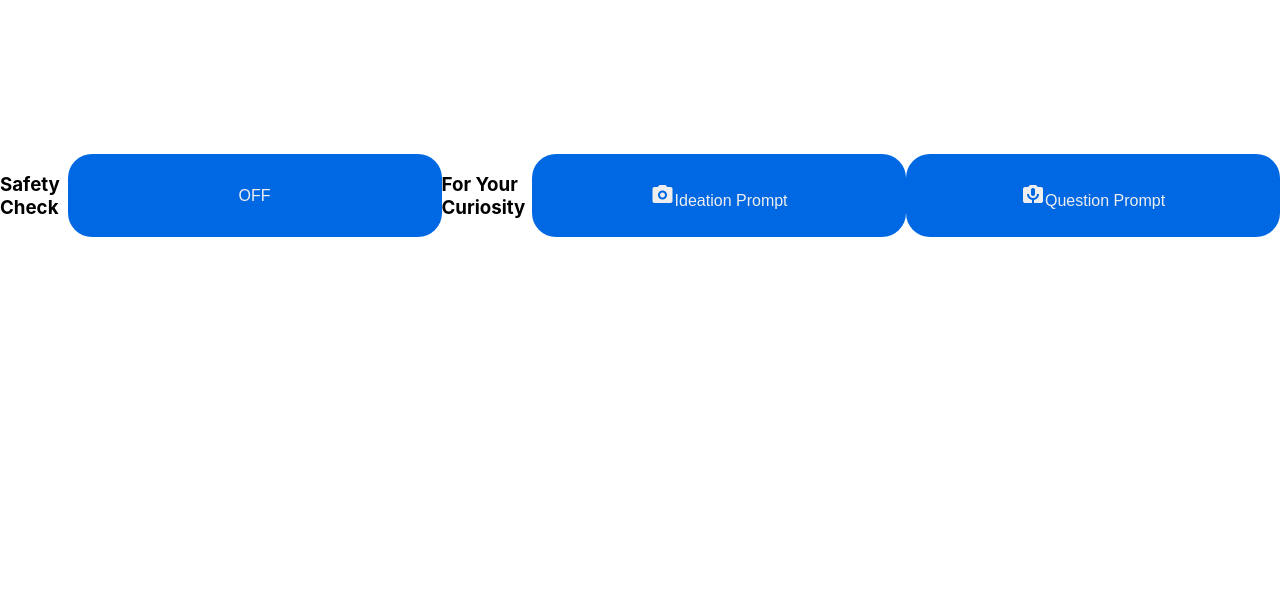
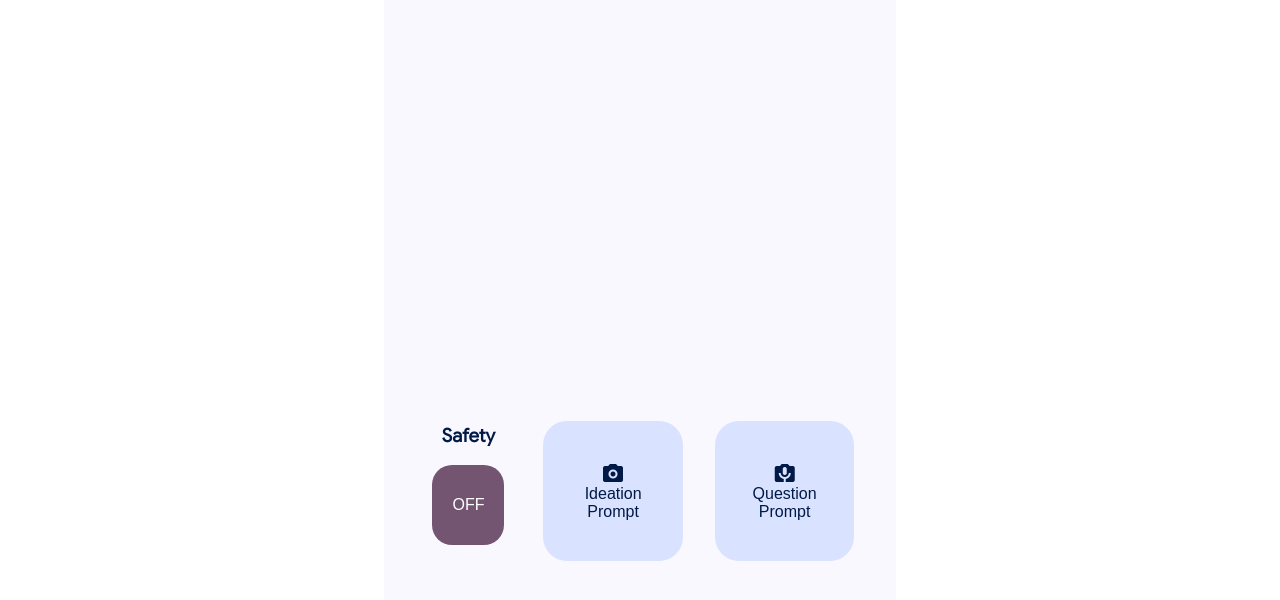
Before and after one commit to SBleeyouk/guardian-of-makers, a React (Create React App) app in the folder client/: page / in a window 1280 px wide. Shown: the top 600 px of the page. Built offline with nearby package versions, Linux system fonts and the light colour scheme; no server answers.

Commit message:
semi final

```diff
--- a/client/public/index.html
+++ b/client/public/index.html
@@ -9,6 +9,8 @@
       name="description"
       content="Web site created using create-react-app"
     />
+    <meta name="viewport" content="width=device-width, initial-scale=1">
+
     <link rel="apple-touch-icon" href="%PUBLIC_URL%/logo192.png" />
     <link rel="stylesheet" href="https://fonts.googleapis.com/css2?family=Material+Symbols+Outlined:opsz,wght,FILL,GRAD@20..48,100..700,0..1,-50..200" />
     <link rel="stylesheet" href="https://fonts.googleapis.com/css2?family=Material+Symbols+Outlined:opsz,wght,FILL,GRAD@20..48,100..700,0..1,-50..200" />
--- a/client/src/App.css
+++ b/client/src/App.css
@@ -5,8 +5,16 @@
     font-style: normal;
 }
 
-.Container {
-    background: #000000;
+.parent {
+    display: flex;
+    justify-content: center; /* Aligns horizontally */
+    align-items: center; /* Aligns vertically */
+    height: 100vh; /* Full height of the viewport */
+  }
+
+.container {
+    width: 40vw;
+    background: #faf8ff;
     font-family: 'GoogleSans', sans-serif;
     transition: opacity 0.4s;
     align-items: center; /* Ensures horizontal alignment is centered */
@@ -16,12 +24,46 @@
     flex-direction: column; /* Stack children vertically */
     justify-content: center; /* Ensures vertical alignment is centered */
     color: #EEEEEE;
+    padding-top: 10vh;
+    padding-bottom: 10vh;
+    color: #011947;
 
 }
 
 .cam-buttons {
     display: flex;
-    width: 100%;
+    width: 90%;
+    justify-content: space-between;
+}
+
+.btn-safe{
+    flex: 20%;
+    margin-right: 2vh;
+    margin-left: 2vh;
+    text-align: center;
+    justify-content: center;
+    display: flex;
+    flex-direction: column;
+    align-items: center;
+}
+
+.btn{
+    flex: 80%;
+    justify-content: center;
+    text-align: center;
+    display: flex;
+    flex-direction: row;
+    justify-content: space-between;
+}
+
+.iconbtn{
+    margin: 2vh;
+    height: 100%;
+    display: flex;
+    flex-direction: column;
+    justify-content: center;
+    text-align: center;
+    align-items: center;
 }
 
 .text-buttons {
@@ -34,8 +76,8 @@ button {
     flex: 50%;
     padding: 24px;
     border: none;
-    background-color: rgb(0, 104, 226);
-    color: #EEEEEE;
+    background-color: #d9e2fe;
+    color: #011947;
     border-radius: 24px;
     cursor: pointer;
     display: block; /* Make button block to apply margin auto for centering */
@@ -62,6 +104,10 @@ photo_camera </span> */
 /*<span class="material-symbols-outlined">
 perm_camera_mic</span>*/
 
+.iconbtn{
+    display: flex;
+    text-align: center;
+}
 
 img {
     margin: 12px;
@@ -70,7 +116,7 @@ img {
     display: block; /* Ensure the image behaves like a block element */
 }
 
-.App {
+.WebcamImage {
     display: flex;
     align-items: center; /* Ensures all content is aligned centrally on the cross-axis */
     width: 100vw; /* Adjust width to 100% of the viewport width */
@@ -78,3 +124,13 @@ img {
     background-color: #262b36; /* Background color */
     min-height: 100vh; /* Ensure it takes at least the full height of the viewport */
 }
+
+.answer{
+    margin: 5vh;
+    padding: 5vh;
+    height: 80vh;
+    width: 70%;
+    background-color: #f4d1f4;
+    overflow-y: scroll;
+    border-radius: 10px;
+}
--- a/client/src/App.js
+++ b/client/src/App.js
@@ -12,7 +12,6 @@ function WebcamImage() {
   const intervalRef = useRef(null);
 
   const uploadImage = async (promptType) => {
-    setShowCamera(true); // Ensure the camera is shown when uploading new image
     const imageSrc = webcamRef.current.getScreenshot();
     if (!imageSrc) {
       console.error('Failed to capture image');
@@ -35,8 +34,8 @@ function WebcamImage() {
       }
 
       const data = await response.json();
-      setBackendData({ answer: data.answer, audioUrl: `http://localhost:5000/${backendData.audioUrl}` });
-      setShowCamera(false); // Hide camera when displaying answers for idea or question prompts
+      setBackendData({ answer: data.answer, audioUrl: `http://localhost:5000/${data.audioFile}` });
+      setShowCamera(false); // Hide camera and controls
       clearIntervalIfActive(); // Stop interval
     } catch (error) {
       console.error('Error uploading image:', error);
@@ -44,23 +43,22 @@ function WebcamImage() {
   };
 
   useEffect(() => {
-    if (isToggled) {
+    if (isToggled && showCamera) {
       startInterval();
     } else {
       clearIntervalIfActive();
     }
 
     return () => clearIntervalIfActive();
-  }, [isToggled]);
+  }, [isToggled, showCamera]);
 
   useEffect(() => {
     if (backendData.audioUrl && audioRef.current) {
-      audioRef.current.src = backendData.audioUrl;  // Ensure this URL is correct
-      audioRef.current.load();  // Load the audio file
-      audioRef.current.play().catch(error => console.error('Error playing audio:', error));  // Play the audio
+      audioRef.current.src = backendData.audioUrl;
+      audioRef.current.load();
+      audioRef.current.play().catch(error => console.error('Error playing audio:', error));
     }
-  }, [backendData.audioUrl]); // Dependency on audioUrl ensures the effect runs when it changes
-
+  }, [backendData.audioUrl]);
 
   const startInterval = () => {
     clearIntervalIfActive();
@@ -75,7 +73,7 @@ function WebcamImage() {
   };
 
   const handleClose = () => {
-    setShowCamera(true); // Re-enable camera
+    setShowCamera(true); // Re-enable camera and controls
     setBackendData({ answer: null, audioUrl: null }); // Clear previous answers
     if (isToggled) {
       startInterval(); // Restart interval if toggle was on
@@ -83,9 +81,20 @@ function WebcamImage() {
   };
 
   return (
+    <div className="parent">
       <div className="container">
         {showCamera ? (
-        <Webcam ref={webcamRef} audio={false} screenshotFormat="image/jpeg" />
+          <Webcam
+            ref={webcamRef}
+            audio={false}
+            videoConstraints={{
+              width: 500,
+              height: 700,
+              facingMode: "user",
+              aspectRatio: 3
+            }}
+            screenshotFormat="image/jpeg"
+          />
         ) : (
           <div className="answer">
             <h2>Answer:</h2>
@@ -93,27 +102,27 @@ function WebcamImage() {
             <button onClick={handleClose}>Close</button>
           </div>
         )}
+        {showCamera && (
           <div className="cam-buttons">
-        <h3>Safety Check</h3>
+            <div className="btn-safe">
+              <h3>Safety</h3>
               <ToggleSwitch isToggled={isToggled} onToggle={() => setIsToggled(!isToggled)} />
-        <h3>For Your Curiosity</h3>
-        <button disabled={!showCamera} onClick={() => uploadImage('idea')}>
+            </div>
+            <div className="btn">
+                <button className = "iconbtn" onClick={() => uploadImage('idea')}>
                   <span className="material-symbols-outlined">
                     photo_camera</span>
                   Ideation Prompt
                 </button>
-        <button disabled={!showCamera} onClick={() => uploadImage('question')}>
+                <button className = "iconbtn" onClick={() => uploadImage('question')}>
                   <span className="material-symbols-outlined">
                     perm_camera_mic</span>
                   Question Prompt
                 </button>
             </div>
-      {backendData.audioUrl && (
-      <audio ref={audioRef} controls autoPlay>
-        <source src={backendData.audioUrl} type="audio/mp3" />
-        Your browser does not support the audio element.
-      </audio>
+          </div>
         )}
+      </div>
     </div>
   );
 }
--- a/client/src/components/ToggleSwitch.js
+++ b/client/src/components/ToggleSwitch.js
@@ -2,7 +2,17 @@ import React from 'react';
 
 const ToggleSwitch = ({ isToggled, onToggle }) => {
   return(
-    <button onClick={onToggle}>
+    <button
+      onClick={onToggle}
+      style={{
+        background: '#735572',
+        color: '#fff',
+        border: 'none', // Assuming you want no border
+        padding: '10px 20px', // Adds some padding around the text
+        borderRadius: '20px', // Gives the button rounded corners
+        cursor: 'pointer', // Changes cursor to pointer on hover
+      }}
+    >
       {isToggled ? 'ON' : 'OFF'}
     </button>
   );
--- a/client/src/components/WebcamImage.css
+++ b/client/src/components/WebcamImage.css
@@ -0,0 +1,16 @@
+.webcam-container {
+    display: flex;
+    flex-direction: column;
+    align-items: center;
+    justify-content: center;
+    height: 100vh; /* Takes full height of the viewport */
+  }
+
+.webcam {
+    width: 30vw; /* Full width of the viewport */
+    height: 70vh; /* 70% of the viewport height */
+}
+
+button {
+    margin-top: 20px;
+}
```
Also changed, not shown: client/src/components/WebcamImage.js (line endings or trailing spaces), 2 other files (tests, documents, lock files or other folders). Lines whose indentation alone changed are shown as unchanged.
